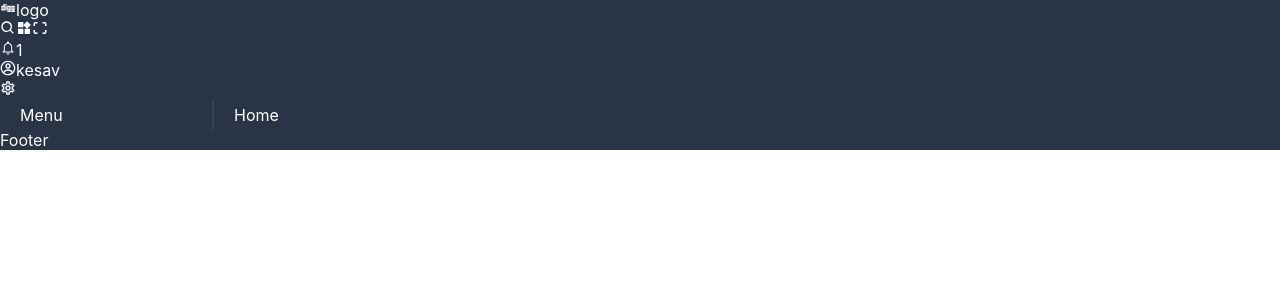
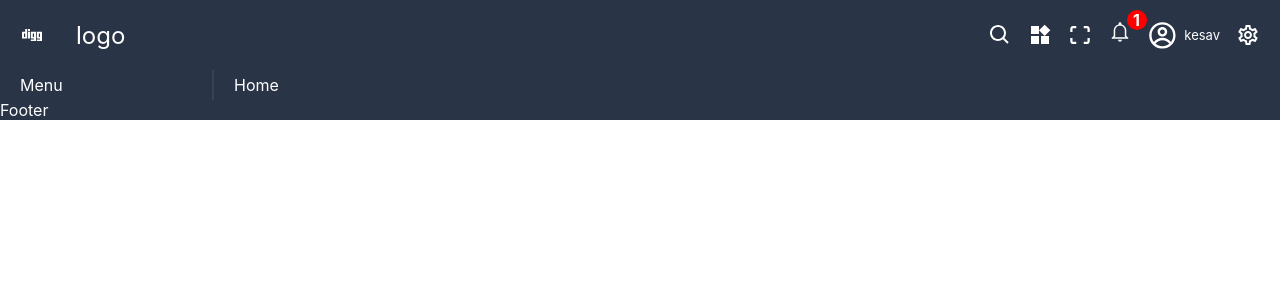
Before and after one commit to kesavan-webdev/react-admin-dashboard, a React (Create React App) app: page / in a window 1280 px wide. Shown: the top 300 px of the page. Built offline with nearby package versions, Linux system fonts and the light colour scheme.

Commit message:
add navbar styles

```diff
--- a/src/components/navbar/navbar.scss
+++ b/src/components/navbar/navbar.scss
@@ -0,0 +1,51 @@
+.navbar {
+  width: 100%;
+  padding: 20px;
+  display: flex;
+  align-items: center;
+  justify-content: space-between;
+
+  .logo {
+    display: flex;
+    align-items: center;
+    gap: 2rem;
+    font-size: 1.5rem;
+  }
+  .icons {
+    display: flex;
+    align-items: center;
+    gap: 1rem;
+    font-size: 1.5rem;
+    .notification {
+      position: relative;
+      span {
+        background-color: red;
+        width: 20px;
+        height: 20px;
+        border-radius: 50%;
+        position: absolute;
+        top: -10px;
+        right: -15px;
+        display: flex;
+        align-items: center;
+        justify-content: center;
+        font-size: 16px;
+        font-weight: bold;
+      }
+    }
+
+    .user {
+      display: flex;
+      align-items: center;
+      gap: 0.5rem;
+      .img {
+        font-size: 1.8rem;
+        border-radius: 50%;
+        object-fit: cover;
+      }
+      span {
+        font-size: small;
+      }
+    }
+  }
+}
```
